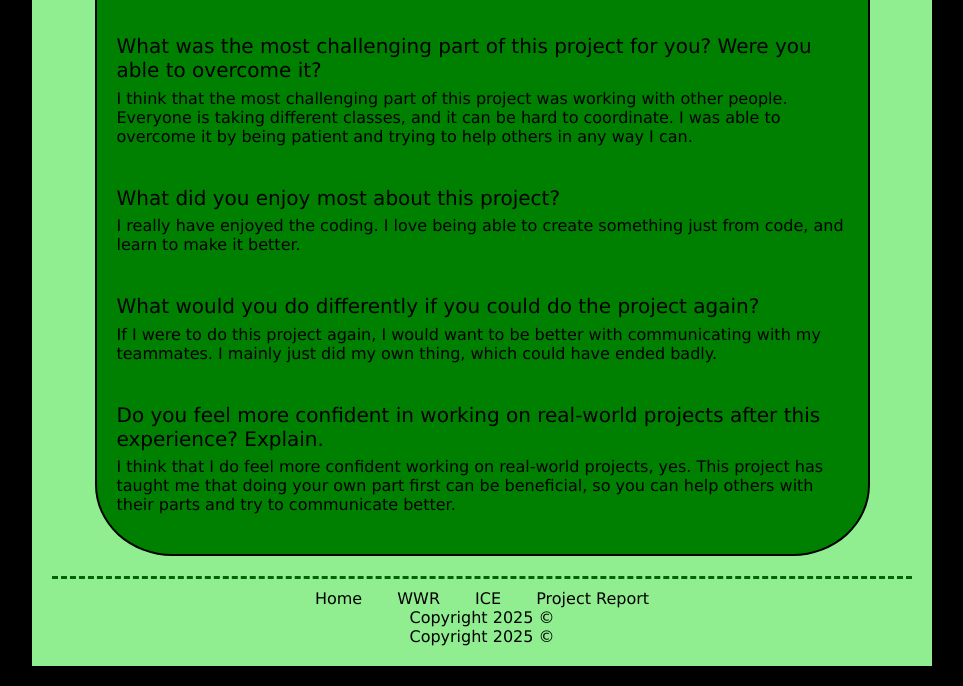
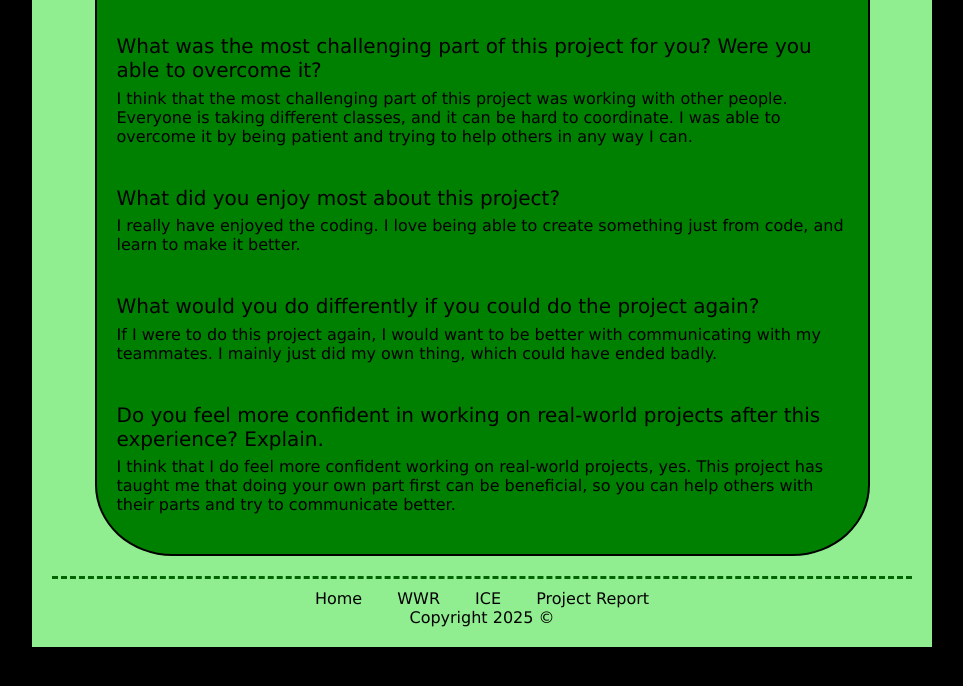
Before and after one commit to jacekelley/wdd130, a plain HTML site: page Portal Page/project_report.html in a window 1280 px wide. Shown: the part 1870-2556 px from the top of the page, without its empty margins (158-1121 px from the left). Drawn offline with Linux system fonts and the light colour scheme.

Commit message:
Remove duplicate copyright notice in footer

```diff
--- a/footer.html
+++ b/footer.html
@@ -3,4 +3,3 @@
 <a href="ice_challenges.html">ICE</a>
 <a href="project_report.html">Project Report</a>
 <div>Copyright 2025 &copy;</div>
-<div>Copyright 2025 &copy;</div>
```
